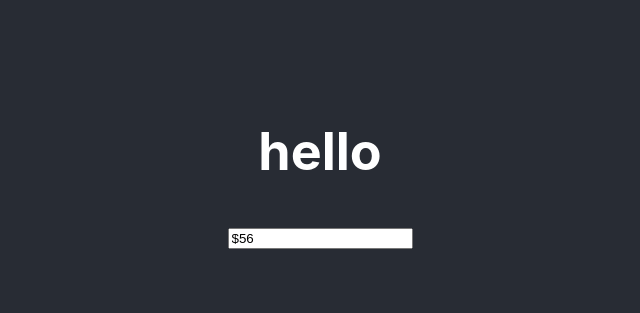
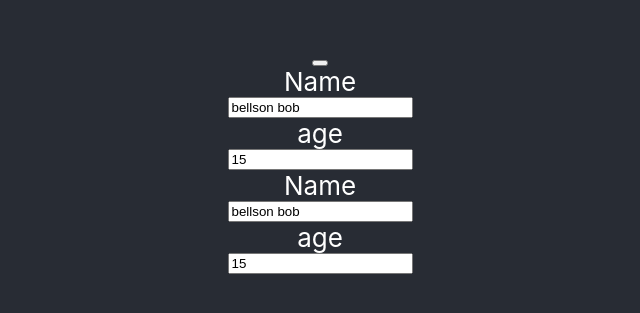
Before and after one commit to nixon-traction/tt-base-input, a React (Create React App) app: page / in a window 1280 px wide. Shown: the part 233-546 px from the top of the page, without its empty margins (320-960 px from the left). Built offline with nearby package versions, Linux system fonts and the light colour scheme.

Commit message:
working propagation of data

```diff
--- a/src/App.js
+++ b/src/App.js
@@ -9,11 +9,30 @@ class App extends Component {
     super(props);
 
     this.state = {
-      data : 56
+      data : 56,
+      person : {
+        name : 'bellson bob',
+        age : 15
+      }
     }
   }
   IsValid() {
     return false;
+  }
+
+  changeName(e) {
+
+    let person = Object.assign({}, this.state.person);
+    person.name = e.target.value;
+
+    this.setState({ person });
+  }
+
+  changeToAnotherName() {
+    let person = Object.assign({}, this.state.person);
+    person.name = 'Hey';
+
+    this.setState({ person });
   }
 
   render() {
@@ -23,9 +42,11 @@ class App extends Component {
     return (
       <div className="App">
         <header className="App-header">
-        <Hoc text={'hello'}/>
-        <InputComponent validationRegex={/c/ig} model={this.state.data} />
-
+        {/* <Hoc text={'hello'}/>
+        <InputComponent validationRegex={/c/ig} model={this.state.data} /> */}
+        <button onClick={()=> this.changeToAnotherName()} />
+        <PersonInput person={this.state.person} changeName={this.changeName.bind(this)} />
+        <PersonInput person={this.state.person} />
         </header>
       </div>
     );
@@ -33,3 +54,26 @@ class App extends Component {
 }
 
 export default App;
+
+
+class PersonInput extends Component {
+
+  // constructor(props) {
+  //   super(props);
+
+  //   debugger;
+  // }
+
+  render() {
+    return (
+      <>
+        <label>Name</label>
+        <input type="text" value={this.props.person.name} onChange={(e)=> this.props.changeName(e)}/>
+
+        <label>age</label>
+        <input type="text" value={this.props.person.age}/>
+      </>
+    );
+  }
+
+}
```
